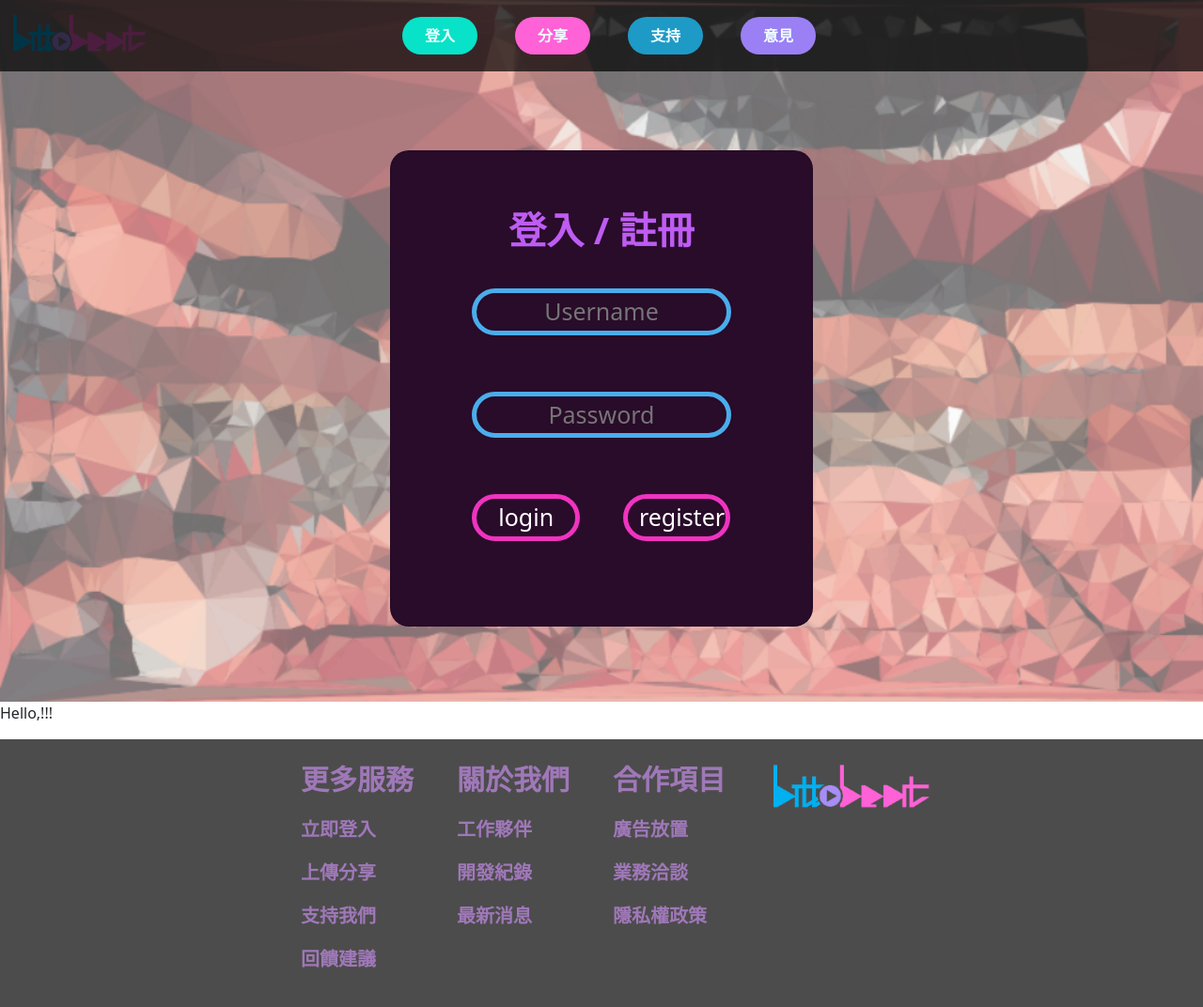
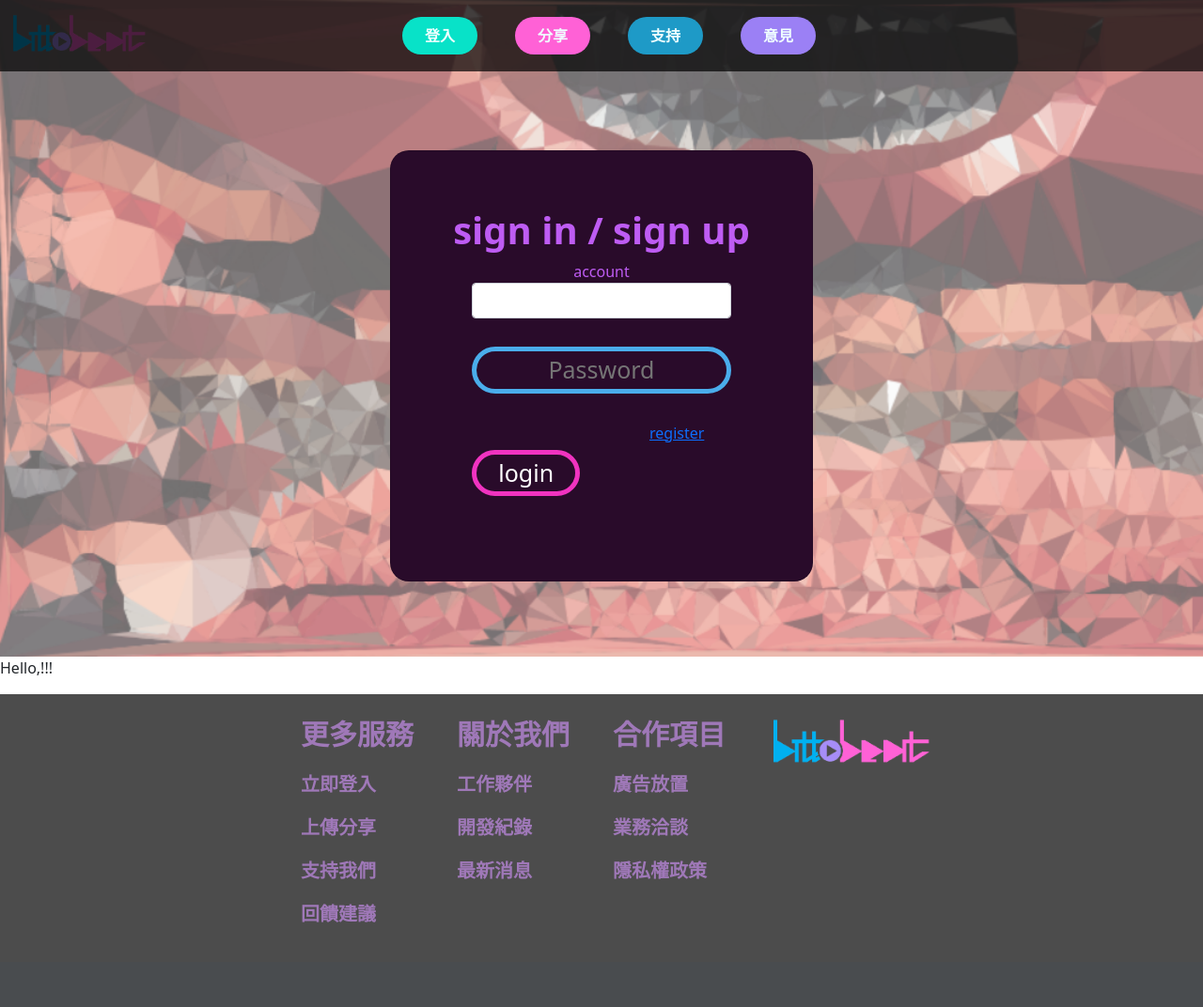
Before and after one commit to Jibanyan-FCU/ml_music_composer, a Flask app: page /login in a window 1280 px wide. Shown: the whole page at 94% size. After the commit the page ends 982 px from the top, so only its background shows below. Run offline with Flask 2, Linux system fonts and the light colour scheme; some libraries are stand-ins or nearby versions.

Commit message:
add wtf form

```diff
--- a/source/web/templates/login.html
+++ b/source/web/templates/login.html
@@ -22,6 +22,7 @@
     <title>bittobeat</title>
     <link rel="icon" href="{{ url_for('static',filename='img/icon.PNG') }}">
     {% extends 'base.html' %}
+    {% import "bootstrap/wtf.html" as wtf %}
 </head>
 
 <body>
@@ -30,21 +31,21 @@
             <section id="login_register">
                 <div class="jumbotorn">
                     <div class="col-md-4 offset-4">
-                        <form action="">
+                        <form action="/">
                             <div class="row card">
                                 <h1 class="col-12">
-                                    <b>登入 / 註冊</b>
+                                    <b>sign in / sign up</b>
                                 </h1>
                                 <div class="col-8 offset-2">
-                                    <input class="col-12" type="text" placeholder="Username">
+                                    <!--<input class="col-12" type="text" placeholder="Username" name="account">-->
+                                    {{ wtf.form_field(form.user_account) }}
                                 </div>
                                 <div class="col-8 offset-2">
-                                    <input class="col-12" type="password" placeholder="Password">
+                                    <input class="col-12" type="password" placeholder="Password" name="password">
                                 </div>
                                 <div class="col-8 offset-2 row">
                                     <input class="col-5" type="submit" value="login" >
-                                    <input href="https://member.ithome.com.tw/login/Facebook" class="col-5 offset-2" type="submit"
-                                        value="register">
+                                    <a class="col-5 offset-2" href="{{url_for('register')}}">register</a>
                                 </div>
                             </div>
                         </form>
```
